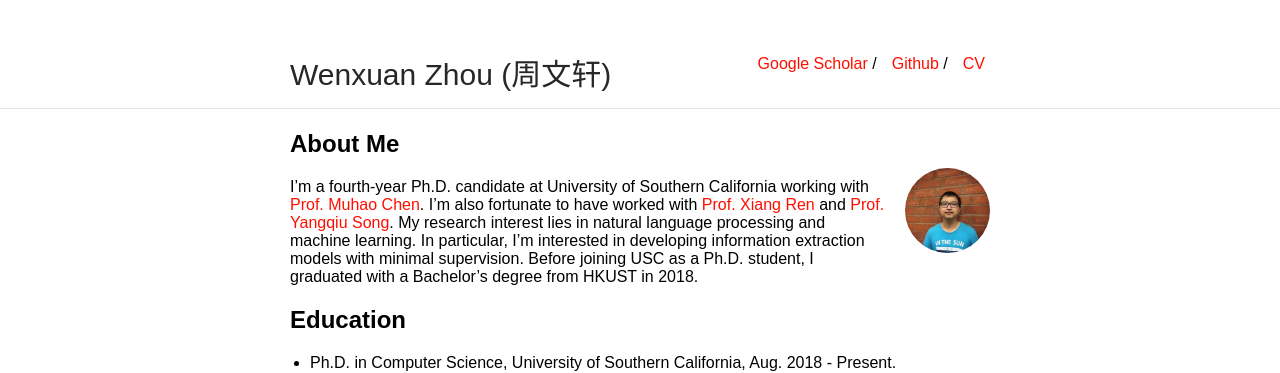
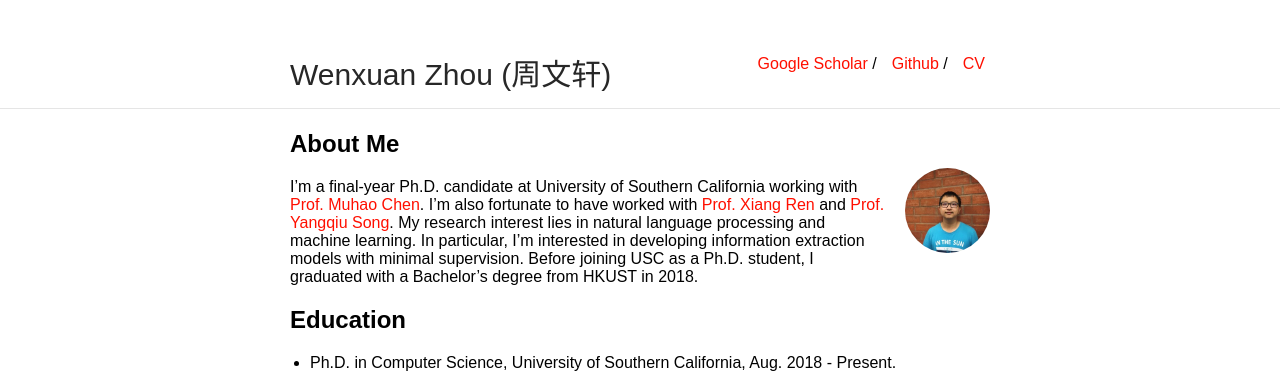
Before and after one commit to wzhouad/wzhouad.github.io, a Jekyll site: the page built from index.md, in a window 1280 px wide and 900 px high. Shown: the top 373 px of the window. Built offline with Jekyll 4.4.1, drawn with Linux system fonts in a browser that asks for light colours; our own code applies the rules of GitHub Pages for plain Markdown files; some of the changed text lies outside the part shown.

Commit message:
Update index.md

```diff
--- a/index.md
+++ b/index.md
@@ -6,7 +6,7 @@
 
 <img class="profile-picture" src="photo.jpg">
 
-I'm a fourth-year Ph.D. candidate at University of Southern California working with [Prof. Muhao Chen](https://muhaochen.github.io/). I'm also fortunate to have worked with [Prof. Xiang Ren](http://ink-ron.usc.edu/xiangren/) and [Prof. Yangqiu Song](https://www.cse.ust.hk/~yqsong/). My research interest lies in natural language processing and machine learning. In particular, I'm interested in developing information extraction models with minimal supervision. Before joining USC as a Ph.D. student, I graduated with a Bachelor's degree from HKUST in 2018.
+I'm a final-year Ph.D. candidate at University of Southern California working with [Prof. Muhao Chen](https://muhaochen.github.io/). I'm also fortunate to have worked with [Prof. Xiang Ren](http://ink-ron.usc.edu/xiangren/) and [Prof. Yangqiu Song](https://www.cse.ust.hk/~yqsong/). My research interest lies in natural language processing and machine learning. In particular, I'm interested in developing information extraction models with minimal supervision. Before joining USC as a Ph.D. student, I graduated with a Bachelor's degree from HKUST in 2018.
 
 ## Education
 * Ph.D. in Computer Science, University of Southern California, Aug. 2018 - Present.
```
Also changed, not shown: other parts of index.md (+2 -1 lines).
